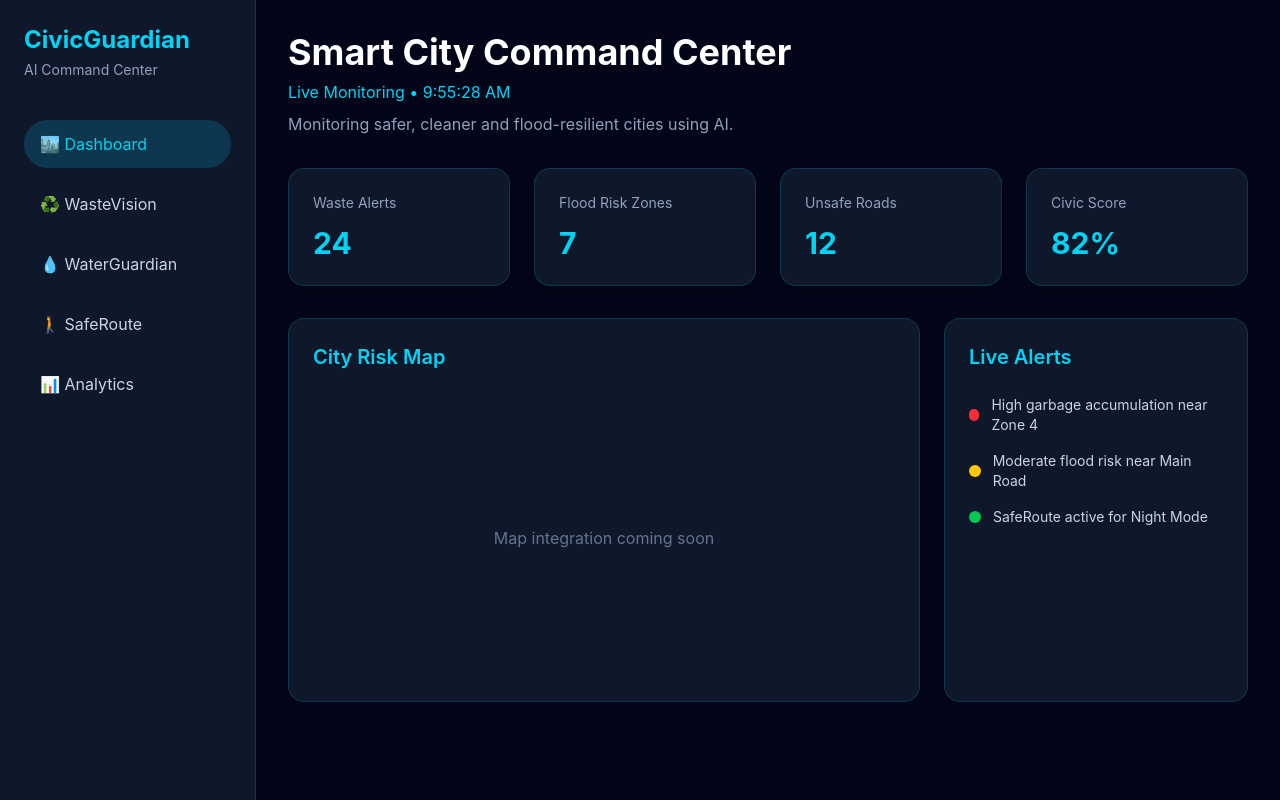
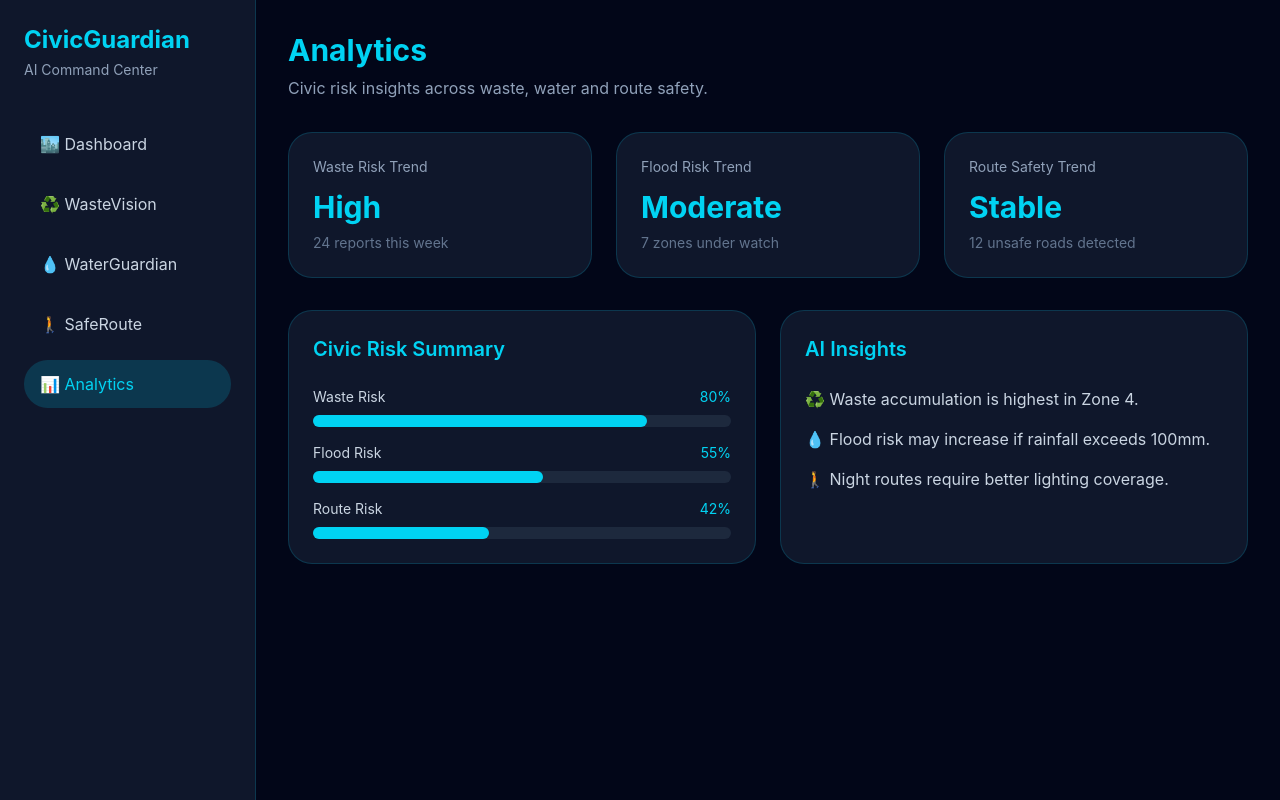
Before and after one commit to Jyo-08/Civic-Guardian-AI, a React app in the folder frontend/: page / in a window 1280 px wide. Both pictures are taken after a click on the button "📊 Analytics". Built offline with nearby package versions, Linux system fonts and the light colour scheme; the HTML template or start-up script is replaced by a standard one.

Commit message:
Add analytics page to CivicGuardian AI

```diff
--- a/frontend/src/App.jsx
+++ b/frontend/src/App.jsx
@@ -2,6 +2,7 @@ import { useState, useEffect } from "react"
 import WasteVision from "./components/WasteVision"
 import WaterGuardian from "./components/WaterGuardian"
 import SafeRoute from "./components/SafeRoute"
+import Analytics from "./components/Analytics"
 
 function App() {
   const [time, setTime] = useState(new Date())
@@ -75,9 +76,17 @@ function App() {
   🚶 SafeRoute
 </button>
 
-  <button className="w-full text-left px-4 py-3 rounded-full text-slate-300 hover:bg-slate-800 hover:text-cyan-300 transition-all duration-300 cursor-pointer">
-    📊 Analytics
-  </button>
+  <button
+  onClick={() => setPage("analytics")}
+  className={`w-full text-left px-4 py-3 rounded-full transition-all duration-300 cursor-pointer
+    ${
+      page === "analytics"
+        ? "bg-cyan-500/20 text-cyan-400"
+        : "text-slate-300 hover:bg-slate-800 hover:text-cyan-300"
+    }`}
+>
+  📊 Analytics
+</button>
 </nav>
       </aside>
 
@@ -133,7 +142,7 @@ function App() {
   {page === "wastevision" && <WasteVision />}
   {page === "waterguardian" && <WaterGuardian />}
   {page === "saferoute" && <SafeRoute />}
-
+  {page === "analytics" && <Analytics />}
 </main>
     </div>
   )
--- /dev/null
+++ b/frontend/src/components/Analytics.jsx
@@ -0,0 +1,87 @@
+function Analytics() {
+  return (
+    <div>
+      <h1 className="text-3xl font-bold text-cyan-400">Analytics</h1>
+
+      <p className="text-slate-400 mt-2">
+        Civic risk insights across waste, water and route safety.
+      </p>
+
+      <div className="grid grid-cols-3 gap-6 mt-8">
+        <AnalyticsCard
+          title="Waste Risk Trend"
+          value="High"
+          detail="24 reports this week"
+        />
+
+        <AnalyticsCard
+          title="Flood Risk Trend"
+          value="Moderate"
+          detail="7 zones under watch"
+        />
+
+        <AnalyticsCard
+          title="Route Safety Trend"
+          value="Stable"
+          detail="12 unsafe roads detected"
+        />
+      </div>
+
+      <div className="mt-8 grid grid-cols-2 gap-6">
+        <section className="rounded-3xl bg-slate-900 border border-cyan-500/20 p-6">
+          <h2 className="text-xl font-semibold text-cyan-400">
+            Civic Risk Summary
+          </h2>
+
+          <div className="mt-6 space-y-4">
+            <RiskBar label="Waste Risk" value="80%" />
+            <RiskBar label="Flood Risk" value="55%" />
+            <RiskBar label="Route Risk" value="42%" />
+          </div>
+        </section>
+
+        <section className="rounded-3xl bg-slate-900 border border-cyan-500/20 p-6">
+          <h2 className="text-xl font-semibold text-cyan-400">
+            AI Insights
+          </h2>
+
+          <ul className="mt-6 space-y-4 text-slate-300">
+            <li>♻️ Waste accumulation is highest in Zone 4.</li>
+            <li>💧 Flood risk may increase if rainfall exceeds 100mm.</li>
+            <li>🚶 Night routes require better lighting coverage.</li>
+          </ul>
+        </section>
+      </div>
+    </div>
+  )
+}
+
+function AnalyticsCard({ title, value, detail }) {
+  return (
+    <div className="rounded-3xl bg-slate-900 border border-cyan-500/20 p-6">
+      <p className="text-slate-400 text-sm">{title}</p>
+      <h3 className="text-3xl font-bold text-cyan-400 mt-3">{value}</h3>
+      <p className="text-slate-500 mt-2 text-sm">{detail}</p>
+    </div>
+  )
+}
+
+function RiskBar({ label, value }) {
+  return (
+    <div>
+      <div className="flex justify-between text-sm mb-2">
+        <span className="text-slate-300">{label}</span>
+        <span className="text-cyan-400">{value}</span>
+      </div>
+
+      <div className="w-full h-3 rounded-full bg-slate-800">
+        <div
+          className="h-3 rounded-full bg-cyan-400"
+          style={{ width: value }}
+        ></div>
+      </div>
+    </div>
+  )
+}
+
+export default Analytics
```
